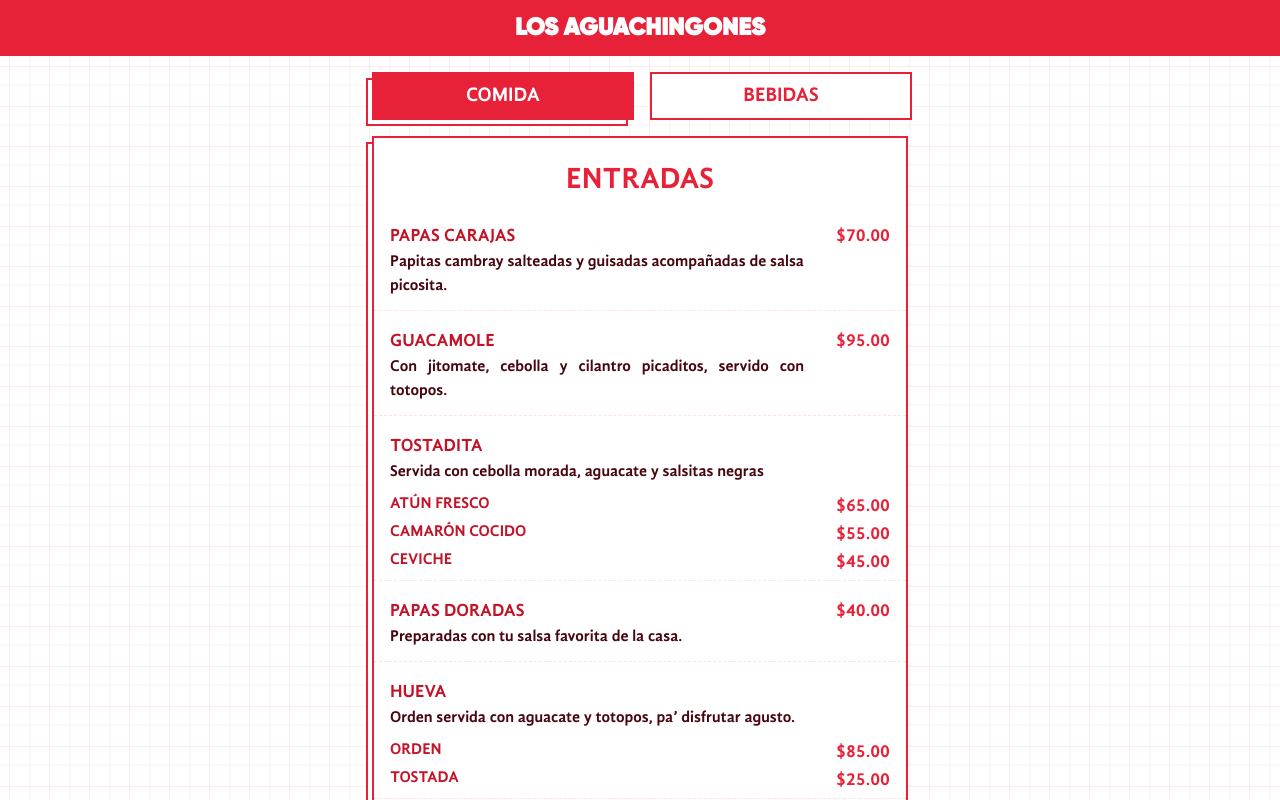
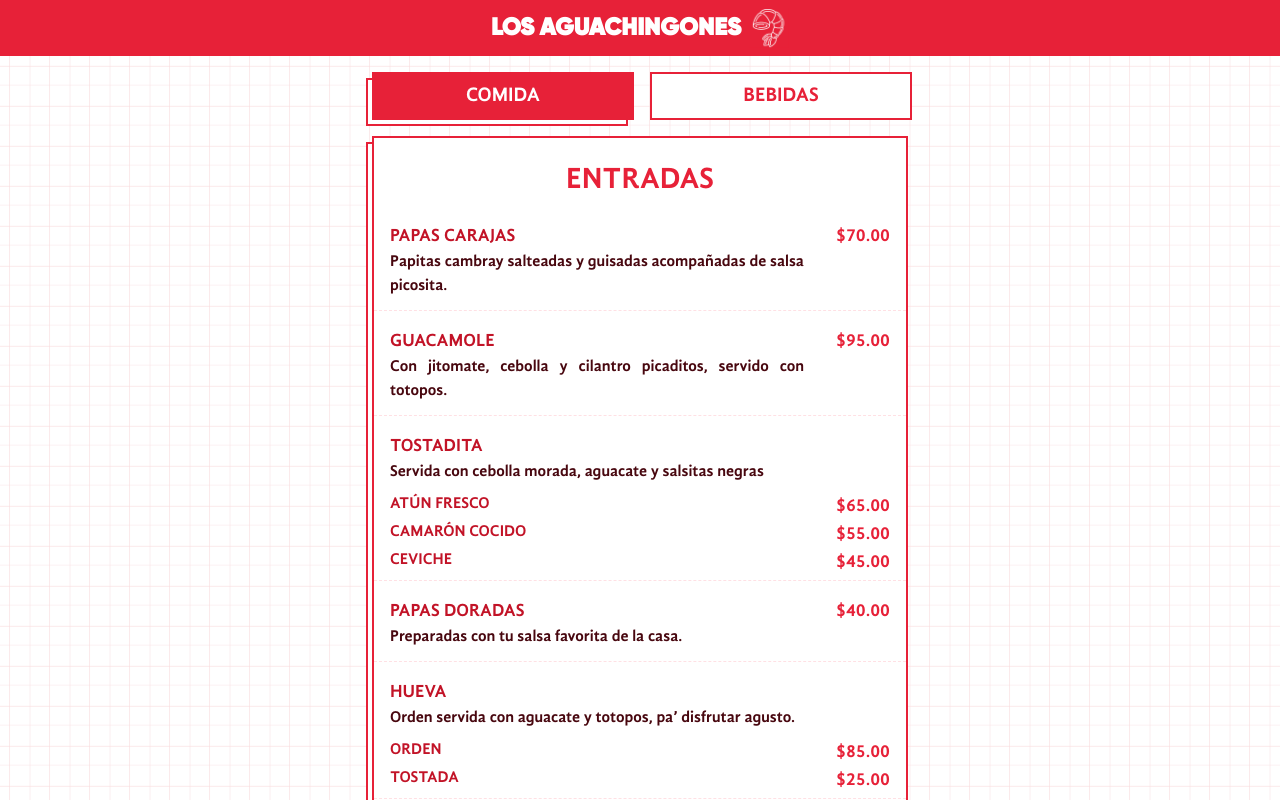
Before and after one commit to CastilloDelgado/menu-aguachingones, a Vue app: page / in a window 1280 px wide. Shown: the top 800 px of the page. Built offline with nearby package versions, Linux system fonts and the light colour scheme.

Commit message:
adding logo in header2

```diff
--- a/src/components/Header.vue
+++ b/src/components/Header.vue
@@ -1,5 +1,5 @@
 <script setup>
-
+import logo from "../assets/shrimp-logo.png"
 </script>
 
 <template>
@@ -9,7 +9,7 @@
                 los aguachingones
             </p>
         </div>
-
+        <img :src="logo" alt="" class="w-10 h-10 shake">
     </div>
 </template>
 
```
